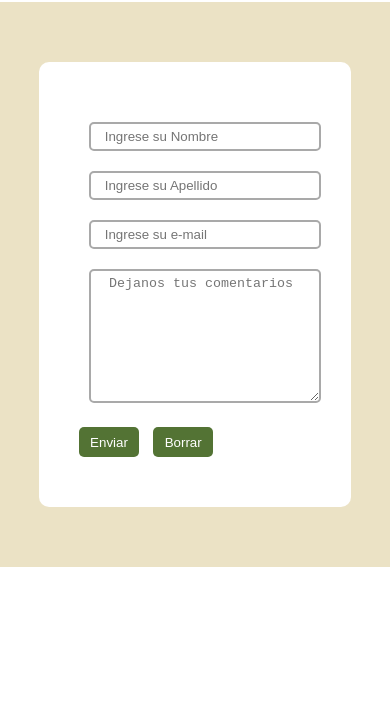
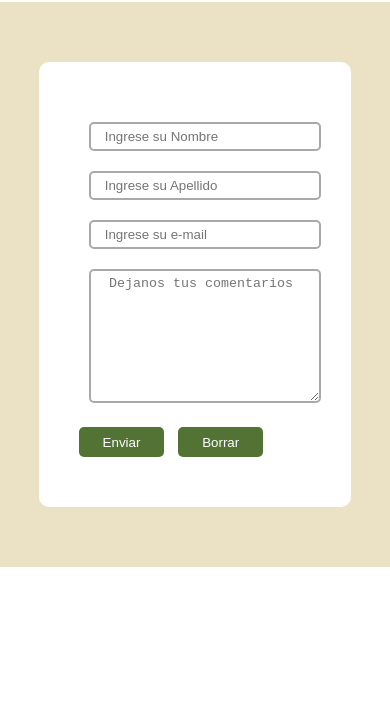
Before and after one commit to franmaddonni/ProyectoFinal-MatesYa, a website: page pages/contacto.html in a window 390 px wide. Shown: the part 135-844 px from the top of the page. Drawn offline with nearby package versions, Linux system fonts and the light colour scheme.

Commit message:
cambios contacto 2

```diff
--- a/sass/media/_mediaqueries.scss
+++ b/sass/media/_mediaqueries.scss
@@ -582,6 +582,7 @@
                     margin-bottom: 10px;
                     border-radius: 5px;
                     padding: 5px 10px;
+                    justify-content: center;
 
                     .form__input:hover{
                         transform: scale(1.1);
@@ -604,7 +605,7 @@
                     color: white;
                     border: none;
                     border-radius: 5px;
-                    width: 60px;
+                    width: 85px;
                     height: 30px;
                     margin-top: 10px;
                     margin-right: 10px;
```
Also changed, not shown: css/estilos.css.
